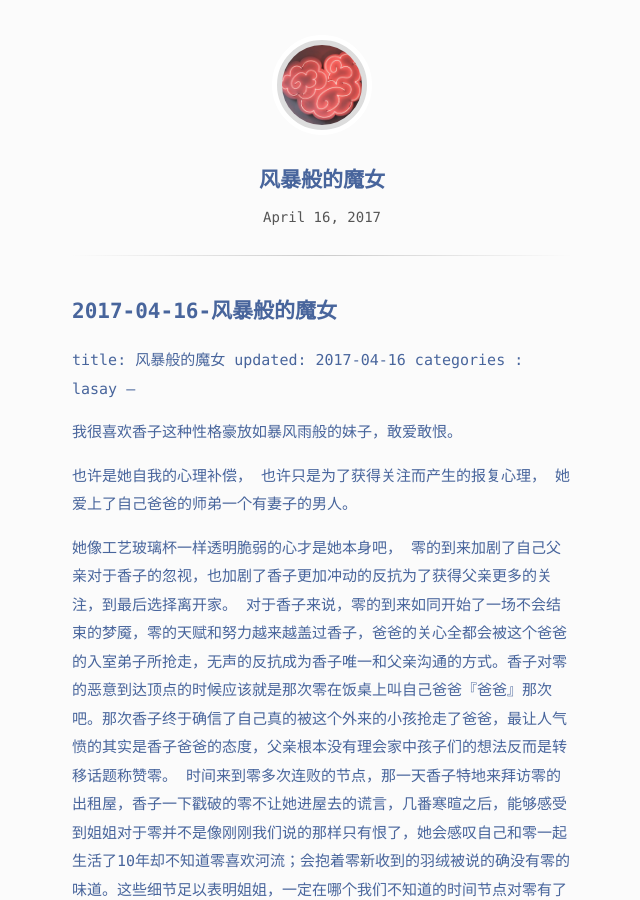
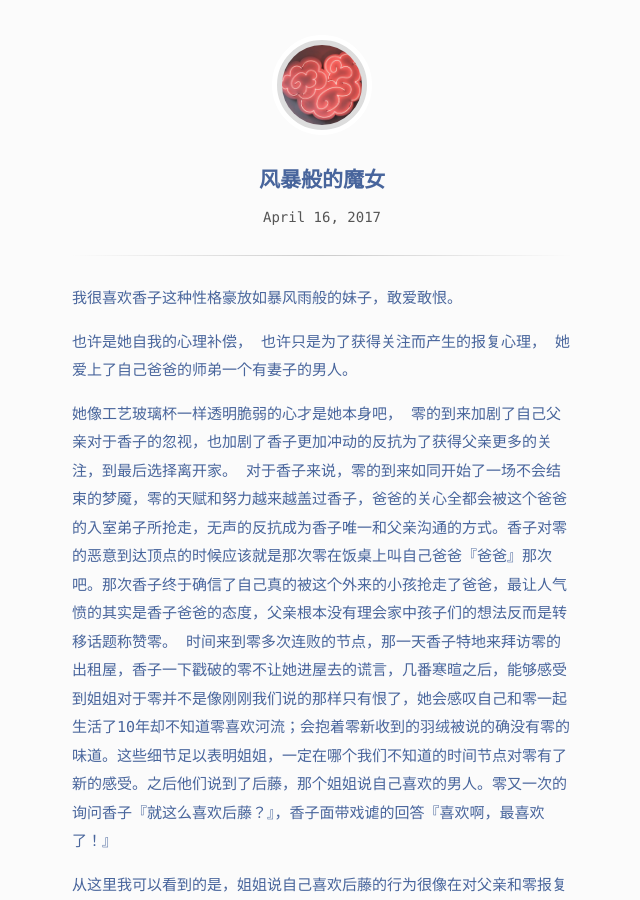
Before and after one commit to Niclas3/Niclas3.github.io, a Jekyll site: the page built from _posts/lasay/2017-04-16-风暴般的魔女.md, in a window 1280 px wide and 900 px high. Shown: the whole window, without its empty margins (318-958 px from the left). Built offline with Jekyll 4.4.1, drawn with Linux system fonts in a browser that asks for light colours.

Commit message:
Fix fix abug

```diff
--- a/_posts/lasay/2017-04-16-风暴般的魔女.md
+++ b/_posts/lasay/2017-04-16-风暴般的魔女.md
@@ -1,4 +1,3 @@
-2017-04-16-风暴般的魔女
 ---
 title: 风暴般的魔女
 updated: 2017-04-16
```
Also changed, not shown: 5 other files.
